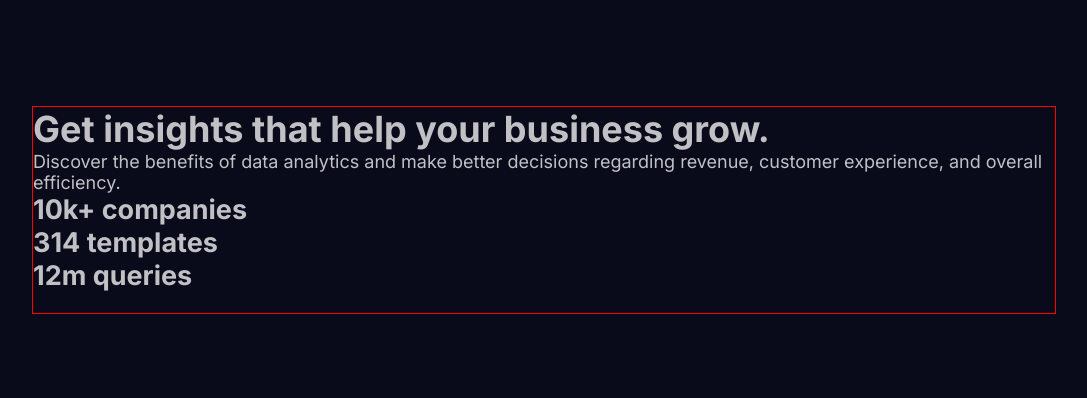
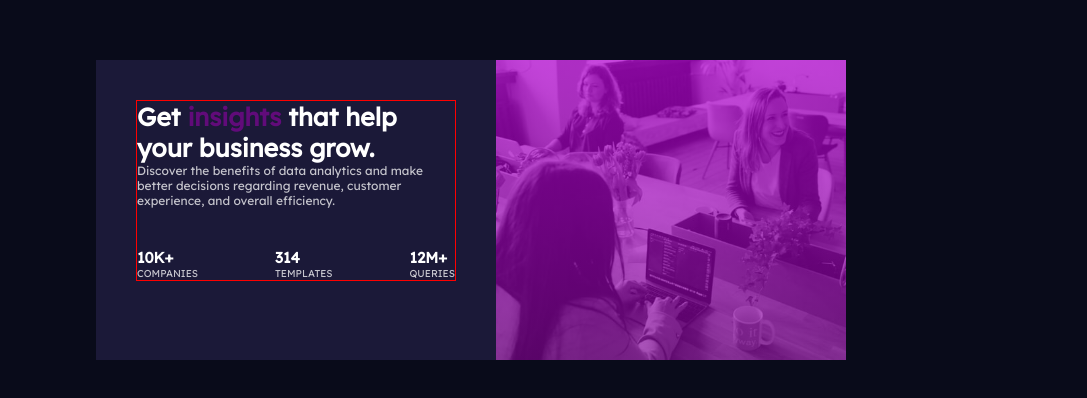
Before and after one commit to iddimsangi/statspreviewcard, a React (Create React App) app: page / in a window 1280 px wide. Shown: the part 190-588 px from the top of the page, without its empty margins (96-1183 px from the left). Built offline with nearby package versions, Linux system fonts and the light colour scheme.

Commit message:
width and box height fixed

```diff
--- a/src/App.js
+++ b/src/App.js
@@ -1,16 +1,17 @@
-
-import './App.scss';
+import "./App.scss";
 
 function App() {
   return (
     <div className="App">
       <header className="App-header">
         <div className="App-header--box">
+         <div className="wrapper">
          <h1>
             Get <span>insights</span> that help your business grow.
           </h1>
           <p>
-      Discover the benefits of data analytics and make better decisions regarding revenue, customer experience, and overall efficiency.
+            Discover the benefits of data analytics and make better decisions
+            regarding revenue, customer experience, and overall efficiency.
           </p>
           <div className="footer">
             <h2 className="footer--content">
@@ -20,13 +21,12 @@ function App() {
               314 <span>templates</span>
             </h2>
             <h2 className="footer--content">
-        12m <span>queries</span>
+              12m+ <span>queries</span>
             </h2>
           </div>
          </div>
-      <div className="App-header--box">
-        &nbsp;
         </div>
+        <div className="App-header--box">&nbsp;</div>
       </header>
     </div>
   );
--- a/src/App.scss
+++ b/src/App.scss
@@ -3,11 +3,71 @@
   background-color: hsl(233, 47%, 7%);
   position: relative;
   &-header {
-    border: 1px solid red;
+    height: 50%;
+    max-height: 30rem;
     position: absolute;
     top: 50%;
     left: 50%;
     transform: translate(-50%, -50%);
-    width: 80%;
+    width: 70%;
+    display: flex;
+    &--box {
+      width:40rem;
+      padding: 4rem;
+      // height: 32rem;
+      display: flex;
+      flex-direction: column;
+      .footer {
+        display: flex;
+        font-size: 1rem;
+        color: hsl(0, 0%, 100%);
+        display: flex;
+        justify-content: space-between;
+        &--content {
+          text-transform: uppercase;
+          span {
+            font-size: 1rem;
+            display: block;
+            font-weight: 400;
+            color: hsla(0, 0%, 100%, 0.75);
+          }
+        }
+      }
+      &:first-child {
+        background-color: hsl(244, 38%, 16%);
+        display: flex;
+        flex-direction: column;
+
+        .wrapper {
+          border: 1px solid red;
+          // width: 70%;
+          h1 {
+            font-size: 2.5rem;
+            // margin-bottom: 2rem;
+            color: hsl(0, 0%, 100%);
+
+            span {
+              color: #87049ea6;
+            }
+          }
+          p {
+            font-size: 1.2rem;
+            margin-bottom: 4rem;
+            color: hsla(0, 0%, 100%, 0.75);
+          }
+        }
+      }
+      &:last-child {
+        width:35rem;
+        height:30rem;
+        // border: 1px solid red;
+        background-image:
+        linear-gradient(#b000cfb9, #87049ea6),  url(./images/image-header-desktop.jpg);
+        background-position: top;
+        background-size: cover;
+        background-repeat: no-repeat;
+        color: #b000d3;
+      }
+    }
   }
 }
--- a/src/index.scss
+++ b/src/index.scss
@@ -9,9 +9,9 @@ html {
   font-size: 62.5%;
 }
 body {
-  font-family: "Inter", sans-serif;
+  // font-family: "Inter", sans-serif;
   font-size: 1.8rem;
-  // font-family: 'Lexend Deca', sans-serif;
+  font-family: 'Lexend Deca', sans-serif;
   color: hsla(0, 0%, 100%, 0.75);
 
 }
```
Lines whose indentation alone changed are shown as unchanged.
